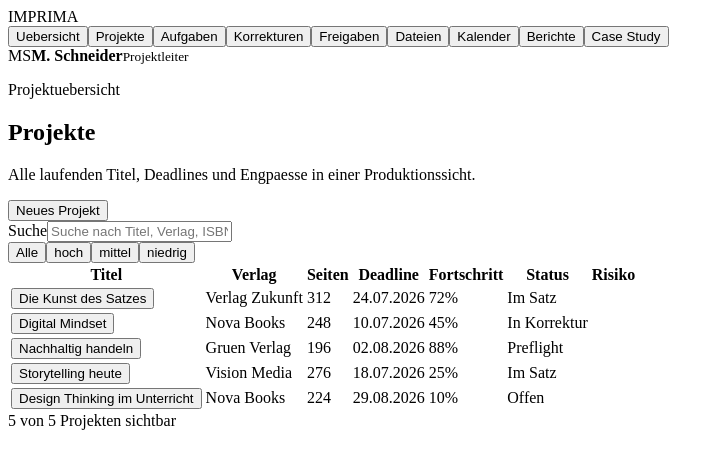
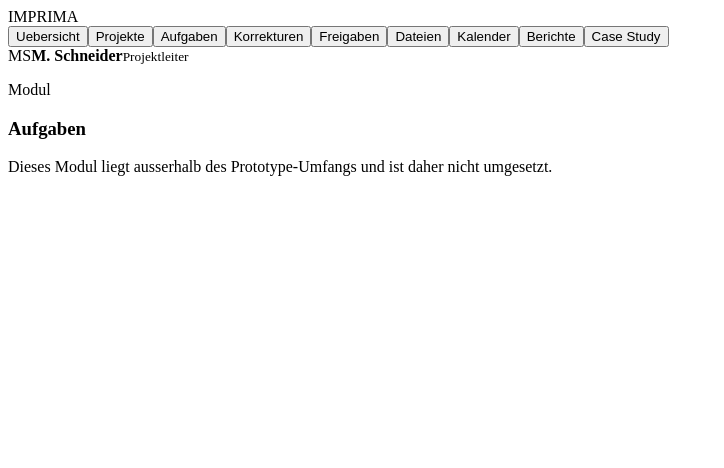
Before and after one commit to Steildesign/imprima-product-case-study, a React (Vite) app: page / in a window 1280 px wide. Both pictures are taken after a click on the button "Aufgaben". Shown: the top 468 px of the page, without its empty margins (0-724 px from the left). Built offline with nearby package versions, Linux system fonts and the light colour scheme; the HTML template or start-up script is replaced by a standard one.

Commit message:
fix: tighten prototype navigation behavior

```diff
--- a/src/App.tsx
+++ b/src/App.tsx
@@ -2,8 +2,8 @@ import { useMemo, useState } from "react";
 import { Wordmark } from "./components/Brand";
 import { Icon } from "./components/Icon";
 import { projects } from "./domain/mockData";
-import { getProjectById } from "./domain/selectors";
 import { BookCockpit } from "./screens/BookCockpit";
+import type { BookTab } from "./screens/BookCockpit";
 import { CaseStudy } from "./screens/CaseStudy";
 import { ProjectOverview } from "./screens/ProjectOverview";
 
@@ -18,6 +18,9 @@ type ViewId =
   | "reports"
   | "case";
 
+type CockpitView = "projects" | "corrections" | "approval" | "reports";
+type StubView = "tasks" | "files" | "calendar";
+
 const navItems: Array<{ id: ViewId; label: string; icon: Parameters<typeof Icon>[0]["name"] }> = [
   { id: "overview", label: "Uebersicht", icon: "overview" },
   { id: "projects", label: "Projekte", icon: "projects" },
@@ -30,26 +33,86 @@ const navItems: Array<{ id: ViewId; label: string; icon: Parameters<typeof Icon>
   { id: "case", label: "Case Study", icon: "case" },
 ];
 
-const cockpitViews: ViewId[] = ["projects", "corrections", "approval", "reports"];
+const cockpitViewToTab: Record<CockpitView, BookTab> = {
+  projects: "overview",
+  corrections: "corrections",
+  approval: "preflight",
+  reports: "risk",
+};
 
-function getInitialBookTab(view: ViewId) {
-  if (view === "corrections") {
-    return "corrections";
-  }
-  if (view === "approval") {
-    return "preflight";
-  }
-  if (view === "reports") {
-    return "risk";
-  }
-  return "overview";
+const tabToCockpitView: Record<BookTab, CockpitView> = {
+  overview: "projects",
+  corrections: "corrections",
+  preflight: "approval",
+  risk: "reports",
+};
+
+const moduleStubs: Record<StubView, { title: string; description: string }> = {
+  tasks: {
+    title: "Aufgaben",
+    description: "Dieses Modul liegt ausserhalb des Prototype-Umfangs und ist daher nicht umgesetzt.",
+  },
+  files: {
+    title: "Dateien",
+    description: "Die Dateiverwaltung ist in diesem Prototyp bewusst nicht abgebildet.",
+  },
+  calendar: {
+    title: "Kalender",
+    description: "Die Kalenderansicht ist ausserhalb des Prototype-Umfangs.",
+  },
+};
+
+function isCockpitView(view: ViewId): view is CockpitView {
+  return view === "projects" || view === "corrections" || view === "approval" || view === "reports";
+}
+
+function isStubView(view: ViewId): view is StubView {
+  return view === "tasks" || view === "files" || view === "calendar";
+}
+
+function ModuleStub({ title, description }: { title: string; description: string }) {
+  return (
+    <section className="screen">
+      <article className="panel module-stub">
+        <p className="eyebrow">Modul</p>
+        <h1>{title}</h1>
+        <p className="muted">{description}</p>
+      </article>
+    </section>
+  );
+}
+
+function ProjectEmptyState() {
+  return (
+    <section className="screen">
+      <div className="empty-state compact">
+        <strong>Kein Projekt verfuegbar.</strong>
+        <span>Es gibt aktuell kein Projekt, das im Cockpit angezeigt werden kann.</span>
+      </div>
+    </section>
+  );
 }
 
 export default function App() {
   const [view, setView] = useState<ViewId>("overview");
   const [selectedProjectId, setSelectedProjectId] = useState("kunst-des-satzes");
-  const selectedProject = useMemo(() => getProjectById(projects, selectedProjectId), [selectedProjectId]);
-  const showCockpit = cockpitViews.includes(view);
+  const [activeBookTab, setActiveBookTab] = useState<BookTab>("overview");
+  const selectedProject = useMemo(
+    () => projects.find((project) => project.id === selectedProjectId) ?? projects.at(0),
+    [selectedProjectId],
+  );
+
+  const handleViewChange = (nextView: ViewId) => {
+    setView(nextView);
+    if (isCockpitView(nextView)) {
+      setActiveBookTab(cockpitViewToTab[nextView]);
+    }
+  };
+
+  const handleBookTabChange = (nextTab: BookTab) => {
+    setActiveBookTab(nextTab);
+    setView(tabToCockpitView[nextTab]);
+  };
 
   return (
     <div className="app-shell">
@@ -64,7 +127,8 @@ export default function App() {
               key={item.id}
               type="button"
               className={`nav-item${view === item.id ? " is-active" : ""}`}
-              onClick={() => setView(item.id)}
+              aria-current={view === item.id ? "page" : undefined}
+              onClick={() => handleViewChange(item.id)}
             >
               <Icon name={item.icon} />
               <span>{item.label}</span>
@@ -83,14 +147,21 @@ export default function App() {
 
       <main className="workspace">
         {view === "case" ? (
-          <CaseStudy onOpenPrototype={() => setView("overview")} />
-        ) : showCockpit ? (
-          <BookCockpit project={selectedProject} initialTab={getInitialBookTab(view)} />
+          <CaseStudy onOpenPrototype={() => handleViewChange("overview")} />
+        ) : isStubView(view) ? (
+          <ModuleStub title={moduleStubs[view].title} description={moduleStubs[view].description} />
+        ) : isCockpitView(view) ? (
+          selectedProject ? (
+            <BookCockpit project={selectedProject} activeTab={activeBookTab} onTabChange={handleBookTabChange} />
+          ) : (
+            <ProjectEmptyState />
+          )
         ) : (
           <ProjectOverview
             projects={projects}
             onSelectProject={(projectId) => {
               setSelectedProjectId(projectId);
+              setActiveBookTab("overview");
               setView("projects");
             }}
           />
--- a/src/screens/BookCockpit.tsx
+++ b/src/screens/BookCockpit.tsx
@@ -1,4 +1,3 @@
-import { useEffect, useState } from "react";
 import { ProgressBar } from "../components/ProgressBar";
 import { RiskDots } from "../components/RiskDots";
 import { StatusBadge } from "../components/StatusBadge";
@@ -9,11 +8,12 @@ import { CorrectionFlow } from "./CorrectionFlow";
 import { PreflightPanel } from "./PreflightPanel";
 import { TimelineRisk } from "./TimelineRisk";
 
-type BookTab = "overview" | "corrections" | "preflight" | "risk";
+export type BookTab = "overview" | "corrections" | "preflight" | "risk";
 
 interface BookCockpitProps {
   project: Project;
-  initialTab: BookTab;
+  activeTab: BookTab;
+  onTabChange: (tab: BookTab) => void;
 }
 
 const tabs: Array<{ id: BookTab; label: string }> = [
@@ -27,14 +27,9 @@ function getPersonName(personId: string) {
   return people.find((person) => person.id === personId)?.name ?? "Nicht zugewiesen";
 }
 
-export function BookCockpit({ project, initialTab }: BookCockpitProps) {
-  const [activeTab, setActiveTab] = useState<BookTab>(initialTab);
+export function BookCockpit({ project, activeTab, onTabChange }: BookCockpitProps) {
   const lead = people.find((person) => person.id === project.leadId);
   const team = people.filter((person) => project.team.includes(person.id));
-
-  useEffect(() => {
-    setActiveTab(initialTab);
-  }, [initialTab, project.id]);
 
   return (
     <section className="screen">
@@ -50,7 +45,7 @@ export function BookCockpit({ project, initialTab }: BookCockpitProps) {
         <StatusBadge status={project.status} />
       </header>
 
-      <Tabs items={tabs} activeId={activeTab} onChange={(id) => setActiveTab(id as BookTab)} />
+      <Tabs items={tabs} activeId={activeTab} onChange={onTabChange} />
 
       {activeTab === "overview" && (
         <div className="cockpit-grid">
--- a/src/screens/PreflightPanel.tsx
+++ b/src/screens/PreflightPanel.tsx
@@ -1,20 +1,20 @@
 import { useState } from "react";
 import { Button } from "../components/Button";
 import { summarizePreflight } from "../domain/selectors";
-import type { Project } from "../domain/types";
+import type { PreflightState, Project } from "../domain/types";
 
 interface PreflightPanelProps {
   project: Project;
 }
 
-function getCheckLabel(state: string) {
-  if (state === "passed") {
-    return "Erfuellt";
-  }
-  if (state === "warning") {
-    return "Hinweis";
-  }
-  return "Fehler";
+const checkLabels: Record<PreflightState, string> = {
+  passed: "Erfuellt",
+  warning: "Hinweis",
+  failed: "Fehler",
+};
+
+function getCheckLabel(state: PreflightState) {
+  return checkLabels[state];
 }
 
 export function PreflightPanel({ project }: PreflightPanelProps) {
--- a/src/screens/ProjectOverview.tsx
+++ b/src/screens/ProjectOverview.tsx
@@ -25,7 +25,9 @@ export function ProjectOverview({ projects, onSelectProject }: ProjectOverviewPr
           <h1>Projekte</h1>
           <p className="muted">Alle laufenden Titel, Deadlines und Engpaesse in einer Produktionssicht.</p>
         </div>
-        <Button>Neues Projekt</Button>
+        <Button disabled title="Im Prototyp nicht umgesetzt">
+          Neues Projekt
+        </Button>
       </header>
 
       <div className="toolbar">
@@ -44,6 +46,7 @@ export function ProjectOverview({ projects, onSelectProject }: ProjectOverviewPr
               key={risk}
               type="button"
               className={`filter-chip${filters.risk === risk ? " is-active" : ""}`}
+              aria-pressed={filters.risk === risk}
               onClick={() => setFilters((current) => ({ ...current, risk }))}
             >
               {risk === "alle" ? "Alle" : risk}
@@ -67,19 +70,14 @@ export function ProjectOverview({ projects, onSelectProject }: ProjectOverviewPr
           </thead>
           <tbody>
             {visibleProjects.map((project) => (
-              <tr
-                key={project.id}
-                tabIndex={0}
-                onClick={() => onSelectProject(project.id)}
-                onKeyDown={(event) => {
-                  if (event.key === "Enter" || event.key === " ") {
-                    event.preventDefault();
-                    onSelectProject(project.id);
-                  }
-                }}
-              >
+              <tr key={project.id}>
                 <td>
-                  <button type="button" className="table-link" onClick={() => onSelectProject(project.id)}>
+                  <button
+                    type="button"
+                    className="table-link"
+                    aria-label={`${project.title} oeffnen`}
+                    onClick={() => onSelectProject(project.id)}
+                  >
                     {project.title}
                   </button>
                 </td>
--- a/src/screens/TimelineRisk.tsx
+++ b/src/screens/TimelineRisk.tsx
@@ -1,10 +1,24 @@
 import { RiskDots } from "../components/RiskDots";
 import { StatusBadge } from "../components/StatusBadge";
 import { getProjectRiskCounts } from "../domain/selectors";
-import type { Project } from "../domain/types";
+import type { Project, TimelinePhase } from "../domain/types";
 
 interface TimelineRiskProps {
   projects: Project[];
+}
+
+const TIMELINE_WEEK_OFFSET = 18;
+const TIMELINE_COLUMN_COUNT = 10;
+
+function clampTimelineLine(week: number) {
+  return Math.min(TIMELINE_COLUMN_COUNT + 1, Math.max(1, week - TIMELINE_WEEK_OFFSET));
+}
+
+function getTimelineGridColumn(phase: Pick<TimelinePhase, "startWeek" | "endWeek">) {
+  const start = Math.min(TIMELINE_COLUMN_COUNT, clampTimelineLine(phase.startWeek));
+  const end = Math.min(TIMELINE_COLUMN_COUNT + 1, Math.max(start + 1, clampTimelineLine(phase.endWeek)));
+
+  return `${start} / ${end}`;
 }
 
 export function TimelineRisk({ projects }: TimelineRiskProps) {
@@ -29,7 +43,7 @@ export function TimelineRisk({ projects }: TimelineRiskProps) {
                         key={`${project.id}-${phase.label}`}
                         className={`timeline-bar timeline-${phase.status}`}
                         style={{
-                          gridColumn: `${Math.max(1, phase.startWeek - 18)} / ${Math.max(2, phase.endWeek - 18)}`,
+                          gridColumn: getTimelineGridColumn(phase),
                         }}
                       >
                         {phase.label}
--- a/src/styles.css
+++ b/src/styles.css
@@ -542,14 +542,8 @@ p {
   text-transform: uppercase;
 }
 
-.project-table tbody tr {
-  cursor: pointer;
-}
-
-.project-table tbody tr:hover,
-.project-table tbody tr:focus {
+.project-table tbody tr:hover {
   background: #f8faf8;
-  outline: none;
 }
 
 .table-link {
@@ -590,6 +584,11 @@ p {
   border: 1px dashed #d9dce2;
   border-radius: 8px;
   background: #fbfcfb;
+}
+
+.module-stub {
+  display: grid;
+  gap: 8px;
 }
 
 .correction-empty,
```
Also changed, not shown: src/components/Tabs.tsx (+7 -7 lines).
